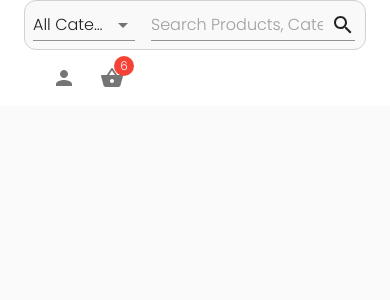
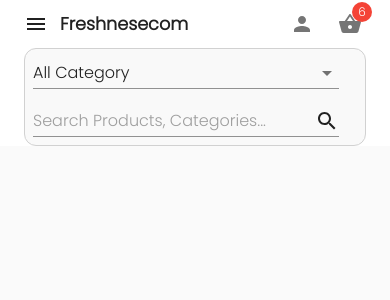
Before and after one commit to dibashthapa/ecommerce-react, a React (Create React App) app: page / in a window 390 px wide. Shown: the top 300 px of the page. Built offline with nearby package versions, Linux system fonts and the light colour scheme.

Commit message:
topbar and navbar made responsive

```diff
--- a/src/Dashboard/components/Navbar/index.js
+++ b/src/Dashboard/components/Navbar/index.js
@@ -18,14 +18,14 @@ function Navbar() {
             <Grid container alignItems="center">
 
                 {/* Hamburger icon to show in small screens */}
-                {/* <IconButton
+                <IconButton
                     edge="start"
                     className={classes.menuButton}
                     color="inherit"
                     aria-label="open drawer"
                 >
                     <MenuIcon />
-                </IconButton> */}
+                </IconButton>
 
                 {/* Logo */}
                 <Grid item>
@@ -35,7 +35,7 @@ function Navbar() {
                 </Grid>
 
                 {/* center search and sorting category */}
-                <Grid xs={12} container item sm justify='center' alignItems='center'>
+                <Grid container item xs={12} sm={12} md justify='center' alignItems='center'>
                     <div className={classes.sortingBox}>
                         {/* select dropdown */}
                         <TextField
@@ -65,7 +65,7 @@ function Navbar() {
                         />
                     </div>
                 </Grid>
-                <Toolbar>
+                <Toolbar className={classes.toolbar}>
                     <IconButton>
                         <PersonIcon />
                     </IconButton>
--- a/src/Dashboard/components/Navbar/index.style.js
+++ b/src/Dashboard/components/Navbar/index.style.js
@@ -9,12 +9,18 @@ const useStyles = makeStyles(theme => ({
         }
 
     },
+    menuButton: {
+        display: 'block',
+        [theme.breakpoints.up('md')]: {
+            display: 'none'
+        }
+    },
     logo: {
         fontWeight: "bold",
         fontSize: '1.8rem',
-        display: 'none',
-        [theme.breakpoints.up('md')]: {
-            display: 'block'
+        display: 'block',
+        [theme.breakpoints.down('xs')]: {
+            fontSize: '1.1rem'
         }
     },
     sortingBox: {
@@ -22,15 +28,31 @@ const useStyles = makeStyles(theme => ({
         border: '1px solid #D1D1D1',
         borderRadius: '12px',
         width: 500,
-        [theme.breakpoints.up('sm')]: {
-            fontSize: '12px'
+        [theme.breakpoints.down('sm')]: {
+            width: '100%',
         }
     },
     select: {
-        width: '30%'
+        width: '30%',
+        [theme.breakpoints.down('xs')]: {
+            width: '90%',
+        }
     },
     search: {
-        width: '60%'
+        width: '60%',
+        [theme.breakpoints.down('xs')]: {
+            width: '90%',
+        }
+    },
+    toolbar: {
+        display: 'block',
+        [theme.breakpoints.down('sm')]: {
+            display: 'block',
+            position: 'absolute',
+            top: 0,
+            right: 0,
+            fontSize: 12
+        }
     }
 }))
 
```
